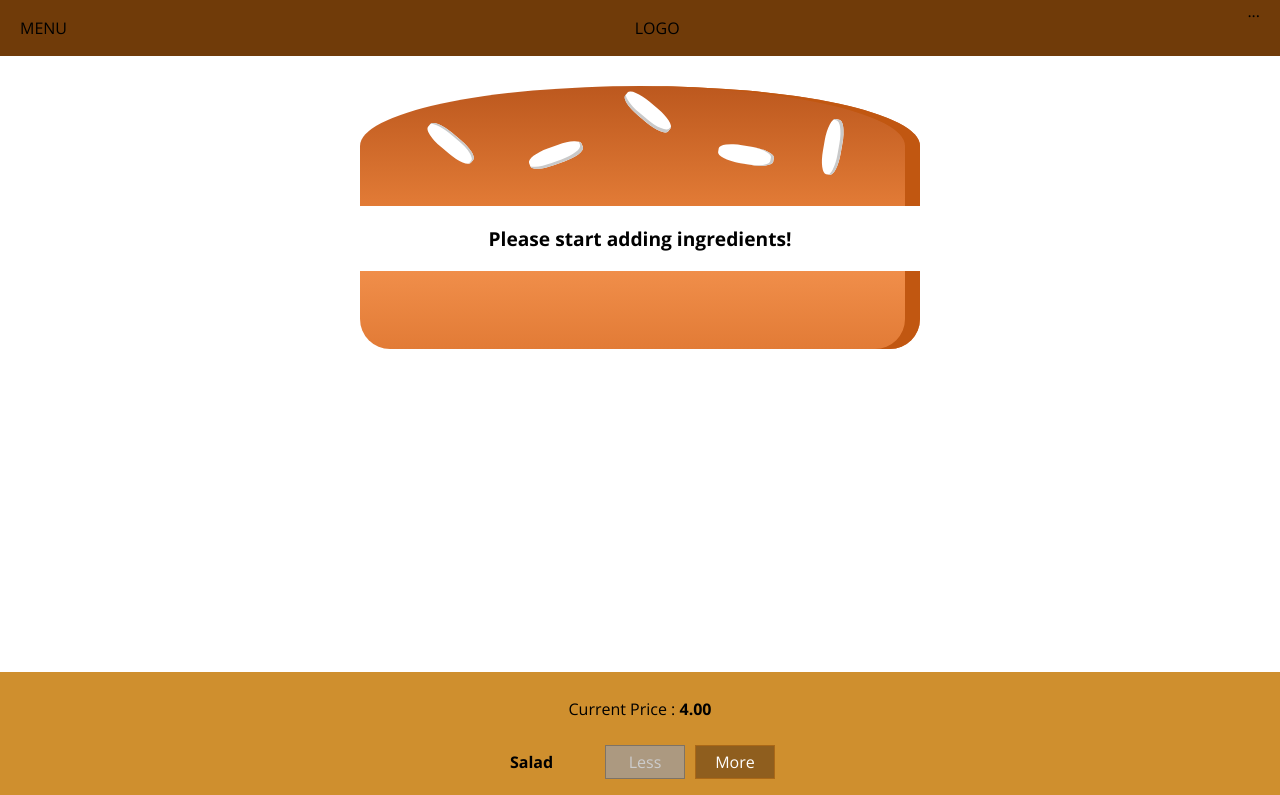
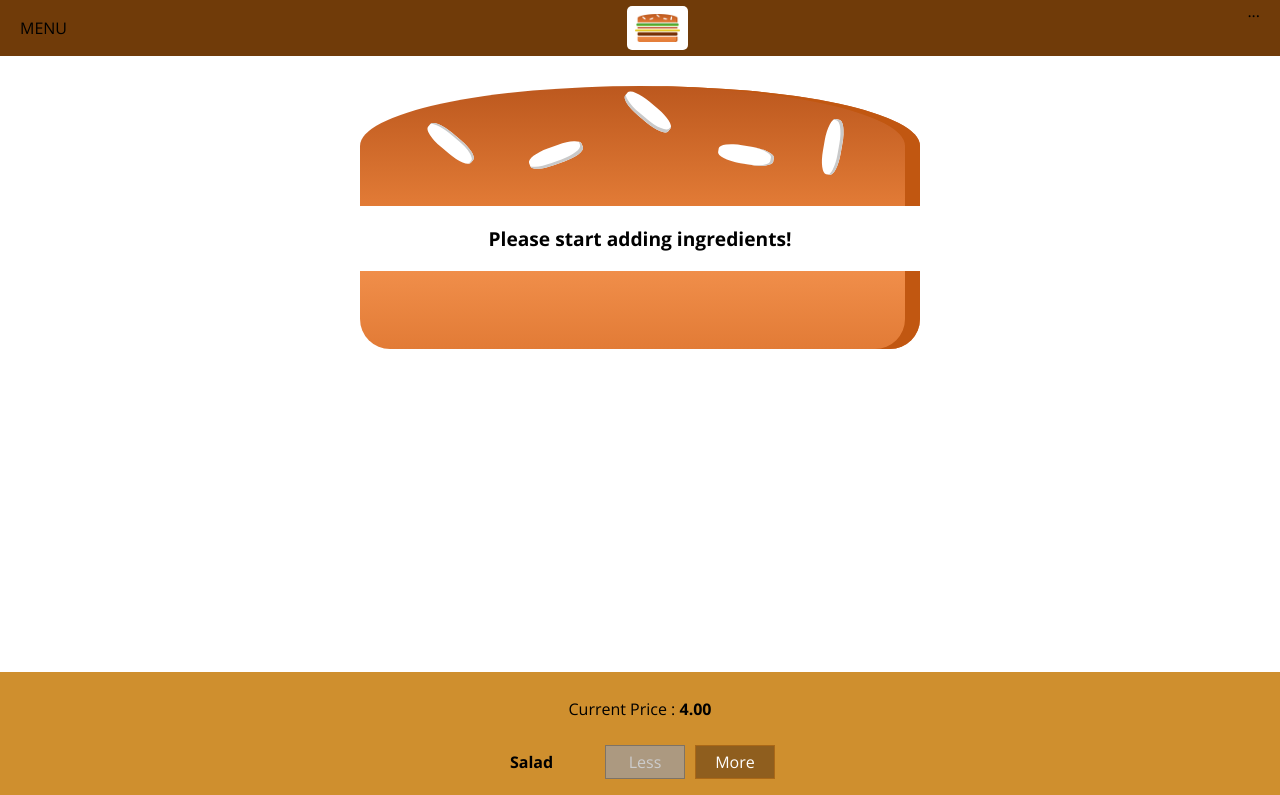
Before and after one commit to AhmadBilal07/BurgerBuilder, a React app in the folder burger_app/: page / in a window 1280 px wide. Shown: the top 795 px of the page. Built offline with nearby package versions, Linux system fonts and the light colour scheme.

Commit message:
Logo updated on Toolbar

```diff
--- /dev/null
+++ b/burger_app/src/components/Logo/Logo.css
@@ -0,0 +1,11 @@
+.Logo {
+    background-color: white;
+    padding: 8px;
+    height: 80%;
+    box-sizing: border-box;
+    border-radius: 5px;
+
+}
+.Logo img {
+    height: 100%;
+}
--- /dev/null
+++ b/burger_app/src/components/Logo/Logo.js
@@ -0,0 +1,10 @@
+import React from 'react'
+import burgerLogo from '../../assets/images/burger-logo.png';
+import classes from './Logo.css'
+const logo = (props) => (
+    <div className = {classes.Logo}>
+        <img src = {burgerLogo} alt = "Burger Logo"/>
+    </div>
+);
+
+export default logo;
--- a/burger_app/src/components/Navigation/Toolbar/Toolbar.js
+++ b/burger_app/src/components/Navigation/Toolbar/Toolbar.js
@@ -1,10 +1,11 @@
 import React from 'react'
 import classes from "./Toolbar.css"
+import Logo from '../../Logo/Logo'
 
 const toolbar = (props) => (
     <header className = {classes.ToolBar}>
         <div>MENU</div>
-        <div>LOGO</div>
+        <Logo/>
         <nav>
             ...
         </nav>
```
Also changed, not shown: burger_app/src/assets/images/burger-logo.png (added).
